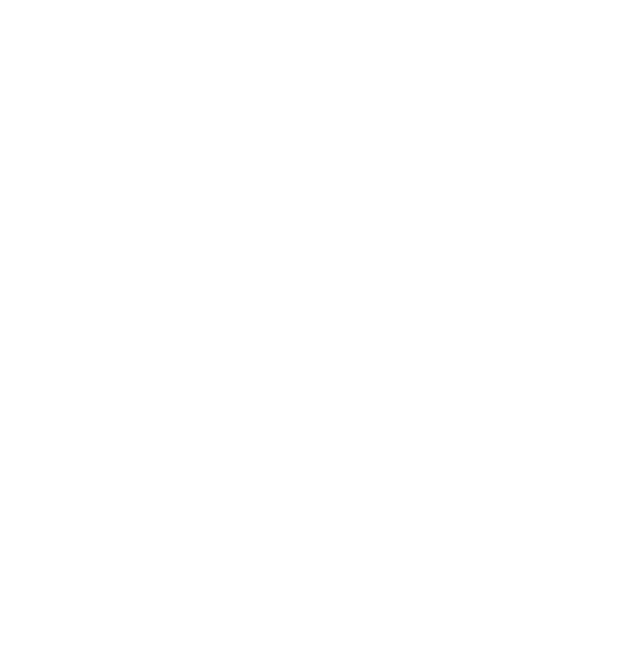
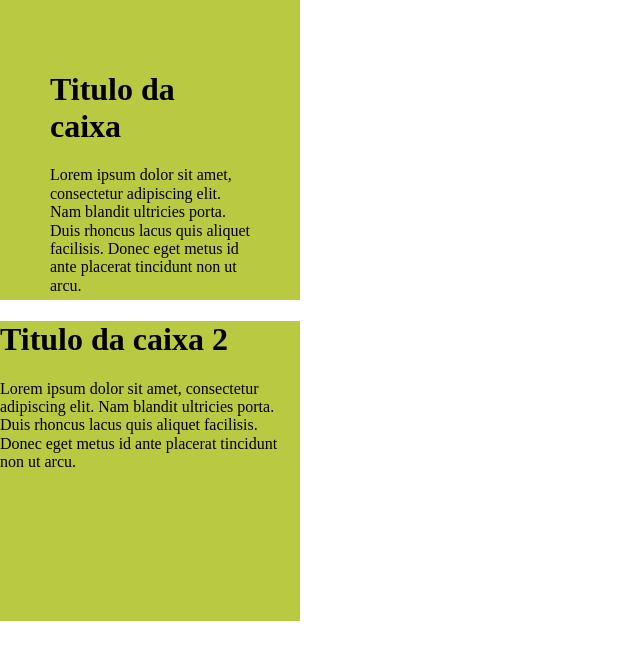
Before and after one commit to diegobragamello/Estudo-Front-End, a plain HTML site: page ProjetoCSS3 recursos/border-radius-box-sizing.html in a window 1280 px wide. Shown: the whole page, without its empty margins (0-640 px from the left). Drawn offline with Linux system fonts and the light colour scheme.

Commit message:
Box Sizing & Cantos arredondados

```diff
--- a/ProjetoCSS3 recursos/border-radius-box-sizing.html
+++ b/ProjetoCSS3 recursos/border-radius-box-sizing.html
@@ -18,7 +18,19 @@
 
 	<body>
 
+		<div id="caixa">
+			<h1>Titulo da caixa</h1>
+			<p>
+				Lorem ipsum dolor sit amet, consectetur adipiscing elit. Nam blandit ultricies porta. Duis rhoncus lacus quis aliquet facilisis. Donec eget metus id ante placerat tincidunt non ut arcu.
+			</p>
+		</div>
 
+		<div id="caixa2">
+			<h1>Titulo da caixa 2</h1>
+			<p>
+				Lorem ipsum dolor sit amet, consectetur adipiscing elit. Nam blandit ultricies porta. Duis rhoncus lacus quis aliquet facilisis. Donec eget metus id ante placerat tincidunt non ut arcu.
+			</p>
+		</div>
 
 	</body>
 
--- a/ProjetoCSS3 recursos/css/estilo.css
+++ b/ProjetoCSS3 recursos/css/estilo.css
@@ -0,0 +1,21 @@
+#caixa {
+	width: 300px;
+	height: 300px;
+	background: #b9c941;
+	padding: 50px;
+	-webkit-box-sizing: border-box;
+	-moz-box-sizing: border-box;
+	box-sizing: border-box;
+	/*-webkit-border-radius: 20px 90px;
+	-moz-border-radius: 20px 90px;
+	border-radius: 20px 90px;*/
+}
+
+#caixa2 {
+	width: 300px;
+	height: 300px;
+	background: #b9c941;
+	/*-webkit-border-radius: 20px 90px;
+	-moz-border-radius: 20px 90px;
+	border-radius: 20px 90px;*/
+}
```
Also changed, not shown: ProjetoCSS3 recursos/imagens/perfil.jpg (added).
